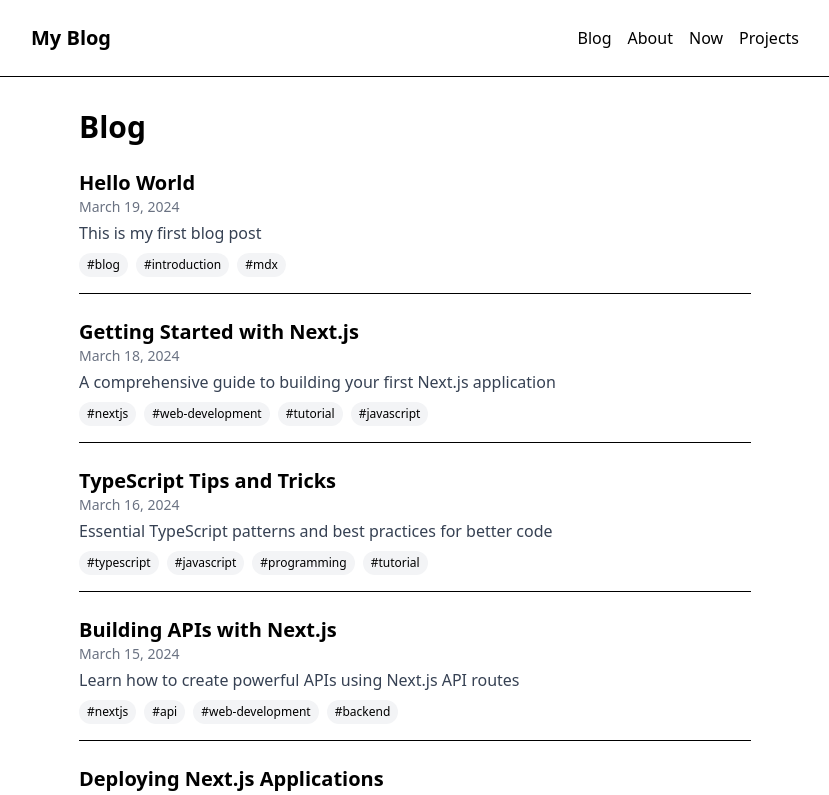
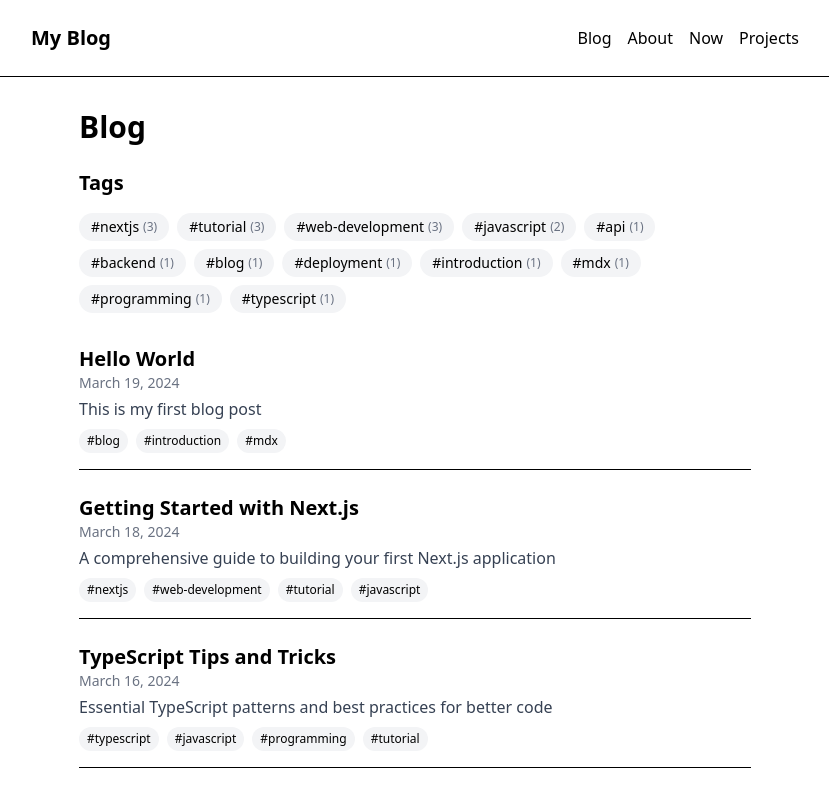
Before and after one commit to letanure/letanure, a Next.js app in the folder blog/: page /blog in a window 1280 px wide. Shown: the top 795 px of the page, without its empty margins (225-1054 px from the left). Built offline with nearby package versions, Linux system fonts and the light colour scheme.

Commit message:
Add TagCounts component to display tag occurrences in blog posts; integrate it into BlogIndexPage and TagPage for enhanced tag visibility.

```diff
--- a/blog/src/app/blog/page.tsx
+++ b/blog/src/app/blog/page.tsx
@@ -1,5 +1,6 @@
 import Link from "next/link";
 import { getAllPostsMeta } from "@/utils/mdx";
+import TagCounts from "@/components/TagCounts";
 
 function formatDate(dateString: string) {
 	return new Date(dateString).toLocaleDateString("en-US", {
@@ -14,6 +15,7 @@ export default async function BlogIndexPage() {
 	return (
 		<section className="max-w-2xl mx-auto">
 			<h1 className="text-3xl font-bold mb-6">Blog</h1>
+			<TagCounts posts={posts} />
 			<ul className="space-y-6">
 				{posts.map((post) => (
 					<li key={post.slug} className="border-b pb-4">
--- a/blog/src/app/blog/tag/[tag]/page.tsx
+++ b/blog/src/app/blog/tag/[tag]/page.tsx
@@ -1,6 +1,7 @@
 import { notFound } from "next/navigation";
-import { getPostsByTag, getAllTags } from "@/utils/mdx";
+import { getPostsByTag, getAllTags, getAllPostsMeta } from "@/utils/mdx";
 import Link from "next/link";
+import TagCounts from "@/components/TagCounts";
 
 function formatDate(dateString: string) {
 	return new Date(dateString).toLocaleDateString("en-US", {
@@ -22,6 +23,7 @@ export default async function TagPage({
 }) {
 	const { tag } = params;
 	const posts = await getPostsByTag(tag);
+	const allPosts = await getAllPostsMeta();
 
 	if (posts.length === 0) {
 		notFound();
@@ -30,6 +32,7 @@ export default async function TagPage({
 	return (
 		<div className="max-w-2xl mx-auto">
 			<h1 className="text-3xl font-bold mb-8">Posts tagged with #{tag}</h1>
+			<TagCounts posts={allPosts} />
 			<div className="space-y-8">
 				{posts.map((post) => (
 					<article key={post.slug} className="border-b pb-8">
--- /dev/null
+++ b/blog/src/components/TagCounts.tsx
@@ -0,0 +1,45 @@
+import Link from "next/link";
+import { PostMeta } from "@/utils/mdx";
+
+interface TagCountsProps {
+	posts: PostMeta[];
+}
+
+export default function TagCounts({ posts }: TagCountsProps) {
+	// Count occurrences of each tag
+	const tagCounts = posts.reduce(
+		(acc, post) => {
+			post.tags.forEach((tag) => {
+				acc[tag] = (acc[tag] || 0) + 1;
+			});
+			return acc;
+		},
+		{} as Record<string, number>,
+	);
+
+	// Sort tags by count (descending) and then alphabetically
+	const sortedTags = Object.entries(tagCounts).sort((a, b) => {
+		if (b[1] !== a[1]) return b[1] - a[1];
+		return a[0].localeCompare(b[0]);
+	});
+
+	return (
+		<div className="mb-8">
+			<h2 className="text-xl font-semibold mb-4">Tags</h2>
+			<div className="flex flex-wrap gap-2">
+				{sortedTags.map(([tag, count]) => (
+					<Link
+						key={tag}
+						href={`/blog/tag/${tag}`}
+						className="px-3 py-1 text-sm bg-gray-100 dark:bg-gray-800 rounded-full hover:bg-gray-200 dark:hover:bg-gray-700 transition-colors flex items-center gap-1"
+					>
+						<span>#{tag}</span>
+						<span className="text-xs text-gray-500 dark:text-gray-400">
+							({count})
+						</span>
+					</Link>
+				))}
+			</div>
+		</div>
+	);
+}
```
